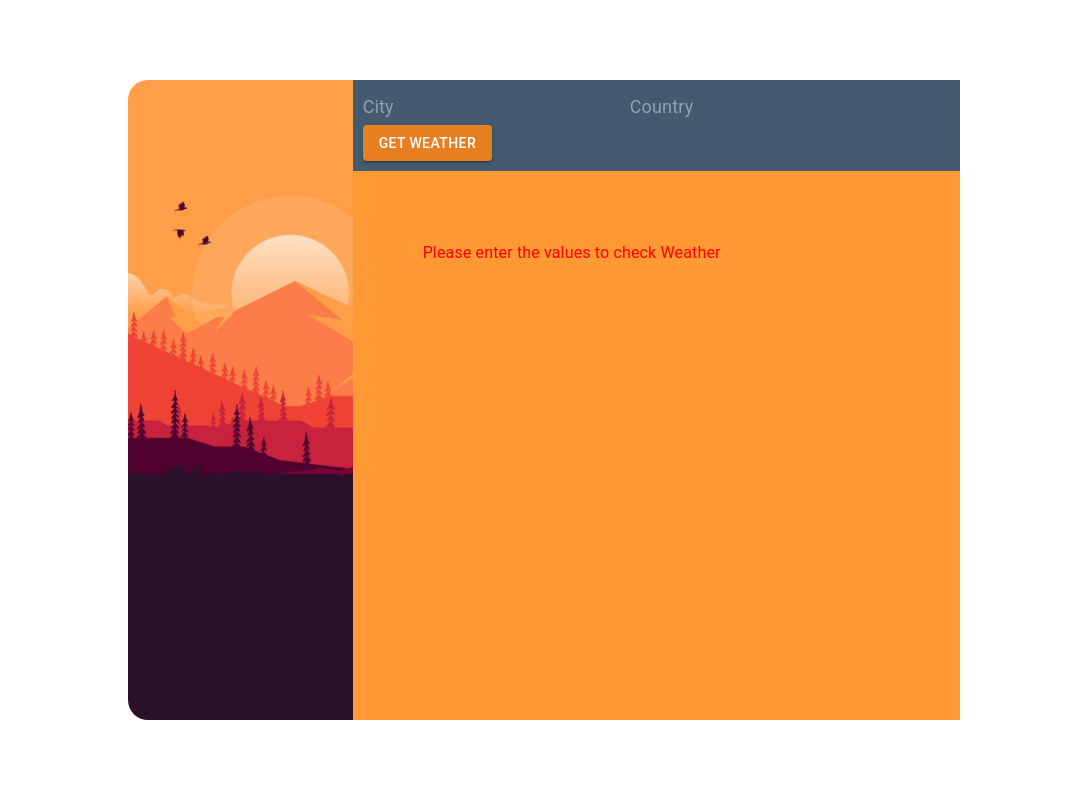
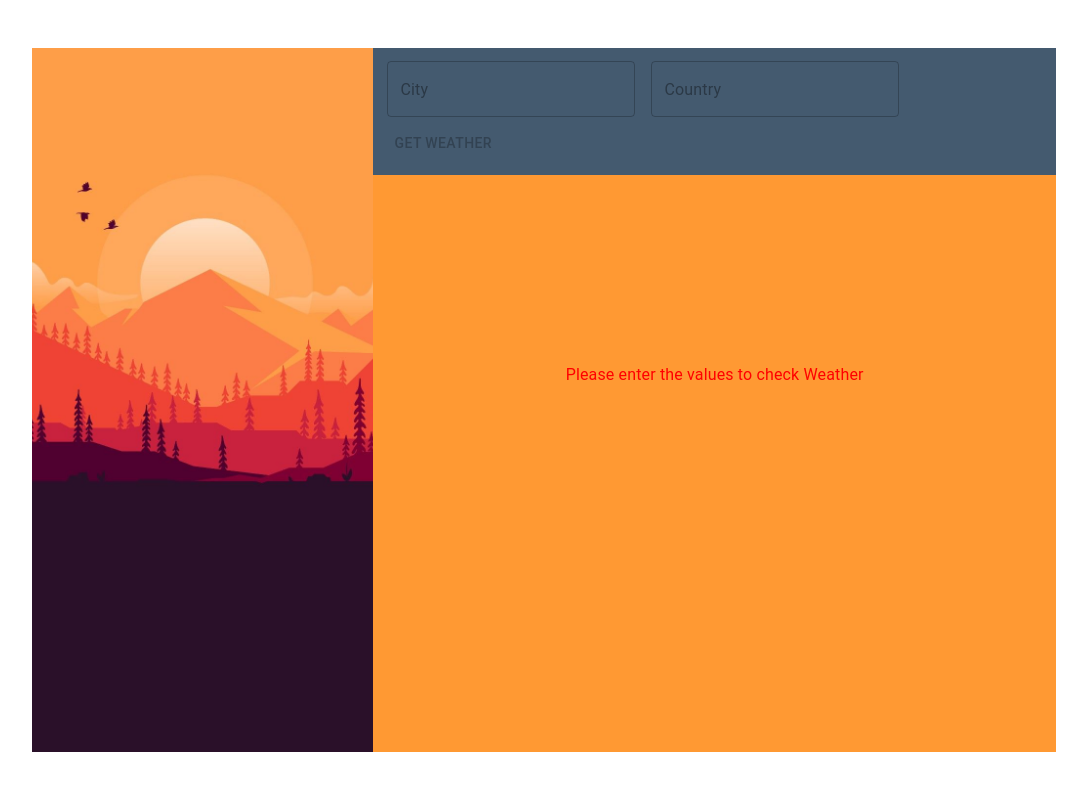
Before and after one commit to nainajohri95/weather-app, a React (Create React App) app: page / in a window 1280 px wide. Shown: the top 790 px of the page, without its empty margins (96-1183 px from the left). Built offline with nearby package versions, Linux system fonts and the light colour scheme.

Commit message:
revamped code

```diff
--- a/package.json
+++ b/package.json
@@ -15,6 +15,7 @@
     "react": "^18.2.0",
     "react-dom": "^18.2.0",
     "react-scripts": "5.0.1",
+    "react-toastify": "^9.1.3",
     "web-vitals": "^2.1.4"
   },
   "scripts": {
--- a/src/App.css
+++ b/src/App.css
@@ -1,5 +1,5 @@
 * {
   padding: 0;
-  justify-content: center;
-  align-items: center;
+  margin: 0;
+  box-sizing: border-box;
 }
--- a/src/App.js
+++ b/src/App.js
@@ -1,11 +1,61 @@
-import './App.css';
-import Home from './pages/Home';
-function App() {
-  return (
-    <div className="App">
-      <Home/>
-    </div>
-  );
-}
+import { ThemeProvider } from "@emotion/react";
+import "./App.css";
+import Home from "./pages/Home";
+import { createTheme } from "@mui/material";
+import { ToastContainer } from "react-toastify";
+import "react-toastify/dist/ReactToastify.css";
 
+const theme = createTheme({
+  palette: {
+    primary: {
+      main: "#e67e22",
+    },
+  },
+  components: {
+    MuiTextField: {
+      defaultProps: {
+        fullWidth: true,
+        variant: "outlined",
+        size: "small",
+        sx: { backgroundColor: "#fff", borderRadius: "0.25rem" },
+      },
+    },
+    MuiButton: {
+      defaultProps: {
+        variant: "contained",
+        size: "small",
+        color: "primary",
+        sx: {
+          p: "0.25rem 2rem",
+          color: "#fff",
+          textTransform: "none",
+          "&:disabled": {
+            color: "#ffffff9c",
+          },
+        },
+      },
+    },
+  },
+});
+
+const App = () => (
+  <>
+    <ThemeProvider theme={theme}>
+      <Home />
+    </ThemeProvider>
+
+    <ToastContainer
+      position="bottom-right"
+      autoClose={3000}
+      hideProgressBar={false}
+      newestOnTop
+      closeOnClick
+      rtl={false}
+      pauseOnFocusLoss={false}
+      draggable={false}
+      pauseOnHover={false}
+      theme="colored"
+    />
+  </>
+);
 export default App;
--- a/src/components/Form.jsx
+++ b/src/components/Form.jsx
@@ -1,60 +1,37 @@
-import React from "react";
-import { useState } from "react";
-import { Box, InputBase, Button, styled } from "@mui/material";
-import { getWeather } from "../services/api";
+import { Box, Button, TextField } from "@mui/material";
 
-const Container = styled(Box)({
-  background: "#445A6F",
-  padding: "10px",
-});
+const Form = ({ data = {}, handleChange = () => {}, onSubmit = () => {} }) => {
+  return (
+    <Box
+      sx={{
+        backgroundColor: "#445A6F",
+        p: "0.825rem",
+        display: "flex",
+        flexDirection: "column",
+        alignItems: "flex-start",
+        gap: "0.5rem",
+      }}
+    >
+      <Box sx={{ display: "flex", gap: "1rem" }}>
+        <TextField
+          placeholder="City"
+          onChange={(e) => handleChange(e)}
+          name="city"
+        />
 
-const Input = styled(InputBase)({
-  color: "#FFF",
-  marginRight: "20px",
-  fontSize: "18px",
-});
+        <TextField
+          placeholder="Country"
+          onChange={(e) => handleChange(e)}
+          name="country"
+        />
+      </Box>
 
-const GetButton = styled(Button)({
-  background: "#e67e22",
-});
-
-function Form({ setResult }) {
-  const [data, setData] = useState({ city: "", country: "" });
-
-  const handleChange = (e) => {
-    setData({ ...data, [e.target.name]: e.target.value });
-
-    //here key "e.target.name" is a varialble therefore must be enclose inside []
-    // "...data"  is a spread operator to append the data
-  };
-
-  const getWeatherInfo = async () => {
-    if (data.city.trim() === "" || data.country.trim() === "") {
-      // City or country is empty, do not make the API call
-      setResult({});
-      return;
-    }
-
-    let response = await getWeather(data.city, data.country);
-    setResult(response);
-  };
-
-  return (
-    <Container>
-      <Input placeholder="City" onChange={(e) => handleChange(e)} name="city" />
-
-      <Input
-        placeholder="Country"
-        onChange={(e) => handleChange(e)}
-        name="country"
-      />
-
-      <GetButton variant="contained" onClick={() => getWeatherInfo()}>
+      <Button disabled={!(data?.city && data?.country)} onClick={onSubmit}>
         Get Weather
-      </GetButton>
-    </Container>
+      </Button>
+    </Box>
   );
-}
+};
 
 export default Form;
 
--- a/src/components/Information.jsx
+++ b/src/components/Information.jsx
@@ -11,29 +11,29 @@ import {
 import React from "react";
 
 const Row = styled(Typography)({
+  display: "flex",
   alignItems: "center",
   color: "white",
-  padding: "10px",
-  fontSize: "20px",
-  letterSpacing: "2px",
   "& > svg": {
     marginRight: "10px",
   },
 });
 
-const Message = styled(Typography)({
-  color: "red",
-  margin: "50px",
-  padding: "20px",
-});
-
-function Information({ result }) {
-  console.log(">>> result", result);
+const Information = ({ result }) => {
   return result && Object.keys(result)?.length > 0 ? (
-    <Box style={{ margin: "30px 60px" }}>
+    <Box
+      sx={{
+        height: "25rem",
+        overflow: "auto",
+        display: "flex",
+        flexDirection: "column",
+        gap: "1rem",
+        padding: "1rem",
+      }}
+    >
       <Row>
         <LocationOn />
-        Location:{result?.name}, {result?.sys?.country}
+        Location: {result?.name}, {result?.sys?.country}
       </Row>
 
       <Row>
@@ -67,8 +67,12 @@ function Information({ result }) {
       </Row>
     </Box>
   ) : (
-    <Message>Please enter the values to check Weather</Message>
+    <Box sx={{ display: "grid", placeItems: "center", height: "25rem" }}>
+      <Typography align="center" color="red">
+        Please enter the values to check Weather
+      </Typography>
+    </Box>
   );
-}
+};
 
 export default Information;
--- a/src/pages/Home.jsx
+++ b/src/pages/Home.jsx
@@ -1,39 +1,74 @@
 import React from "react";
 import { useState } from "react";
-import { Box, styled } from "@mui/material";
+import { Box, Grid, styled } from "@mui/material";
 import Sunset from "../assets/images/bg.jpg";
 import Form from "../components/Form";
 import Information from "../components/Information";
-
-const Component = styled(Box)({
-  height: "100vh",
-  display: "flex",
-  justifyContent: "center",
-  alignItems: "center",
-  margin: "0 auto",
-  width: "65%",
-});
+import { getWeather } from "../services/api";
+import { toast } from "react-toastify";
 
 const Image = styled(Box)({
   backgroundImage: `url(${Sunset})`,
+  height: "100%",
   width: "27%",
-  height: "80%",
   backgroundSize: "cover",
   borderRadius: "20px 0 0 20px",
 });
 
-function Home() {
+const Home = () => {
+  const [data, setData] = useState({ city: "", country: "" });
   const [result, setResult] = useState({});
 
+  /*
+  here key "name" is a varialble therefore must be enclose inside []
+  "...data"  is a spread operator to append the data
+ */
+  const handleChange = ({ target: { name, value } = {} }) => {
+    setData({ ...data, [name]: value });
+  };
+
+  const onSubmit = () => {
+    const { city, country } = data || {};
+
+    getWeather(city, country)
+      .then((response) => {
+        setResult(response);
+        toast.success("Successfully Fetched Info");
+      })
+      .catch((error) => {
+        toast.error(error);
+      });
+  };
+
   return (
-    <Component>
-      <Image />
-      <Box style={{ width: "73%", height: "80%", background: "#FF9933" }}>
-        <Form setResult={setResult} />
-        <Information result={result} />
-      </Box>
-    </Component>
+    <Grid
+      container
+      sx={{
+        height: "100dvh",
+        padding: "3rem 8rem",
+        overflow: "hidden",
+      }}
+    >
+      <Grid item xs={4} sx={{ height: "100%" }}>
+        <Box
+          sx={{
+            backgroundImage: `url(${Sunset})`,
+            height: "100%",
+            backgroundSize: "cover",
+            backgroundPosition: "center",
+            backgroundRepeat: "no-repeat",
+          }}
+        />
+      </Grid>
+
+      <Grid item xs={8} sx={{ height: "100%" }}>
+        <Box sx={{ height: "100%", background: "#FF9933", overflow: "hidden" }}>
+          <Form data={data} handleChange={handleChange} onSubmit={onSubmit} />
+          <Information result={result} />
+        </Box>
+      </Grid>
+    </Grid>
   );
-}
+};
 
 export default Home;
--- a/src/services/api.js
+++ b/src/services/api.js
@@ -3,14 +3,23 @@ import axios from "axios";
 const API_KEY = "ce510c2cc0c5115a717cc33b520142e5";
 const API_URL = "http://api.openweathermap.org/data/2.5/weather";
 
-export const getWeather = async (city, country) => {
-  try {
-    let { data } = await axios.get(
-      `${API_URL}?q=${city},${country}&appid=${API_KEY}&units=metric`
-    );
-    return data;
-  } catch (error) {
-    console.log("Error while calling the api", error.message);
-    return error.response;
-  }
-};
+export const getWeather = (city, country) =>
+  new Promise((resolve, reject) => {
+    axios
+      .get(API_URL, {
+        headers: {
+          Accept: "application/json",
+        },
+        params: {
+          q: `${city},${country}`,
+          appid: API_KEY,
+          units: "metric",
+        },
+      })
+      .then((response) => {
+        resolve(response.data);
+      })
+      .catch((error) => {
+        reject(error?.message);
+      });
+  });
```
Also changed, not shown: 1 other file (tests, documents, lock files or other folders).
